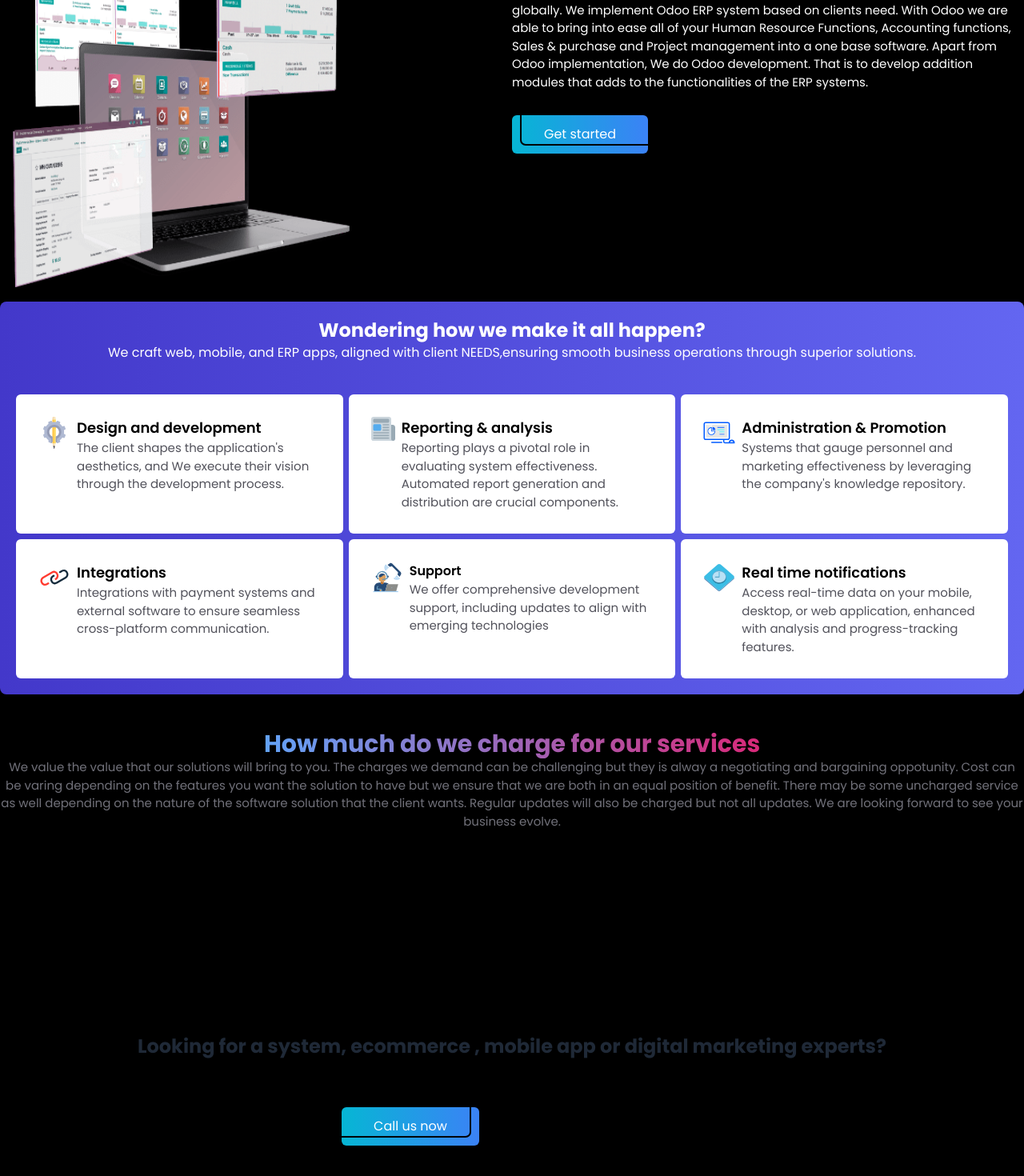
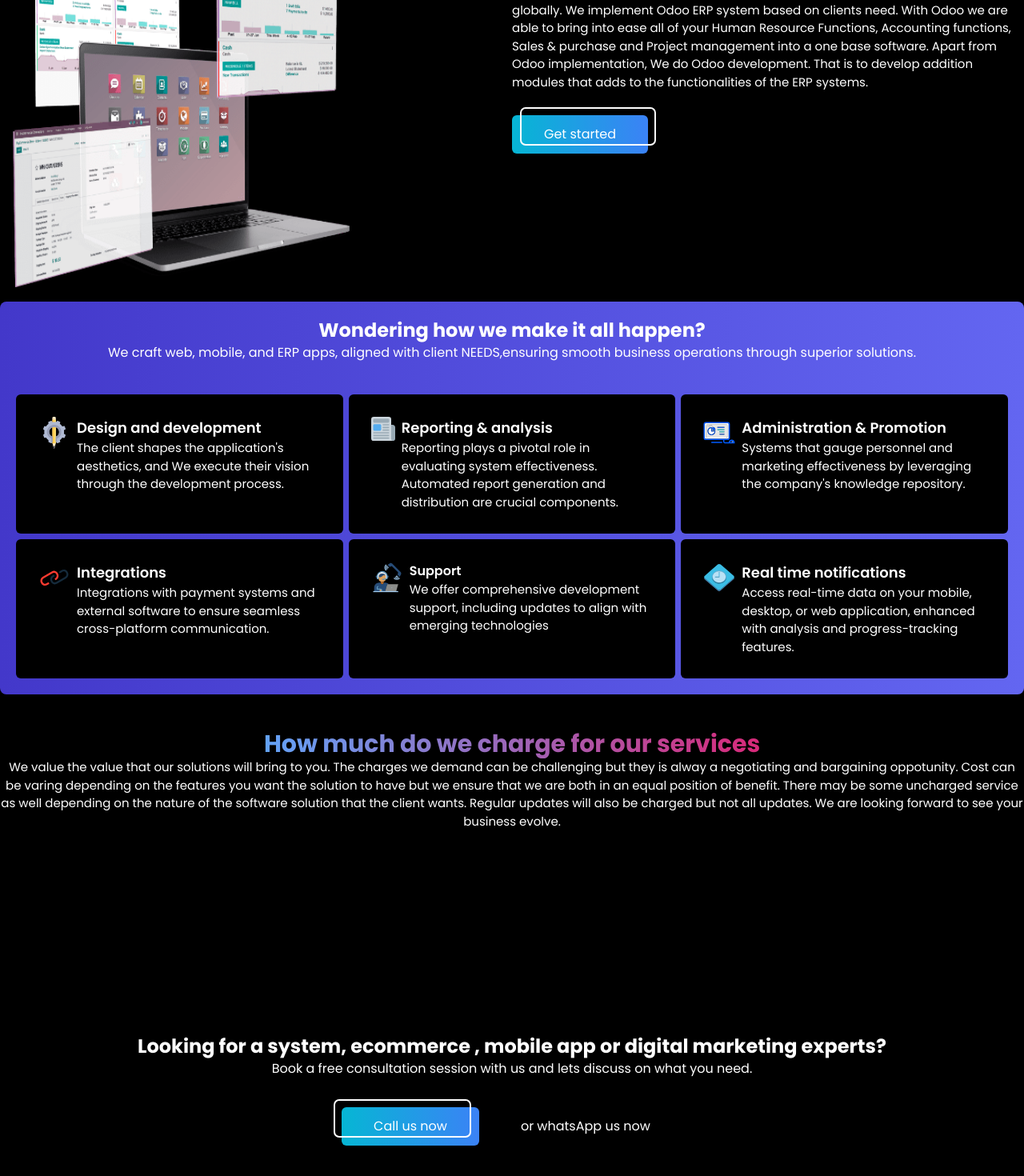
Before and after one commit to Arthur-Smart/Exquitech-Design-Africa, a Next.js app: page / in a window 1280 px wide. Shown: the part 2532-4002 px from the top of the page at 80% size. Built offline with nearby package versions, Linux system fonts and the light colour scheme.

Commit message:
dark mode set up

```diff
--- a/src/app/globals.css
+++ b/src/app/globals.css
@@ -112,12 +112,40 @@ transition: all ease-in .2s;
         border-radius: 7px;
 }
 
+.odoo__btn__dark {
+    position: relative;
+}
+
+.odoo__btn__dark::before {
+    content: "";
+    position: absolute;
+    top: -10px;
+    right: -10px;
+    border: 2px solid white;
+    width: 100%;
+    height: 100%;
+    border-radius: 7px;
+    transition: all ease-in .2s;
+}
+
+.odoo__btn__dark:hover.odoo__btn__dark::before {
+    content: "";
+    position: absolute;
+    top: 0px;
+    right: 0px;
+    border: 2px solid white;
+    width: 100%;
+    height: 100%;
+    border-radius: 7px;
+}
+
 .processes__wrapper{
     width: 100%;
         display: grid;
         grid-template-columns: repeat(auto-fit, minmax(330px, 1fr));
         grid-gap: 7px;
 }
+
 
 .call__contact__btn{
     position: relative;
@@ -160,6 +188,33 @@ transition: all ease-in .2s;
     border-radius: 7px;
 }
 
+.call__us__btn__dark {
+    position: relative;
+}
+
+.call__us__btn__dark::before {
+    content: "";
+    position: absolute;
+    top: -10px;
+    left: -10px;
+    border: 2px solid white;
+    width: 100%;
+    height: 100%;
+    border-radius: 7px;
+    transition: all ease-in .2s;
+}
+
+.call__us__btn__dark:hover.call__us__btn__dark::before {
+    content: "";
+    position: absolute;
+    top: 0px;
+    left: 0px;
+    border: 2px solid white;
+    width: 100%;
+    height: 100%;
+    border-radius: 7px;
+}
+
 .whatsapp__btn:hover{
 border:1px solid gray;
 transition: all ease-in .3s;
--- a/src/app/page.tsx
+++ b/src/app/page.tsx
@@ -384,7 +384,13 @@ export default function Home() {
               develop addition modules that adds to the functionalities of the
               ERP systems.
             </p>
-            <button className="odoo__btn mt-[30px] py-3 px-10 mt-2 rounded-md bg-gradient-to-r from-cyan-500 to-blue-500 text-white">
+            <button
+              className={
+                state.isDarkMode == true
+                  ? "odoo__btn__dark mt-[30px] py-3 px-10 mt-2 rounded-md bg-gradient-to-r from-cyan-500 to-blue-500 text-white"
+                  : "odoo__btn mt-[30px] py-3 px-10 mt-2 rounded-md bg-gradient-to-r from-cyan-500 to-blue-500 text-white"
+              }
+            >
               Get started
             </button>
           </div>
@@ -399,7 +405,13 @@ export default function Home() {
           smooth business operations through superior solutions.
         </p>
         <div className="processes__wrapper mt-10">
-          <div className="process__wrapper flex items-start bg-white p-7 flex rounded-md">
+          <div
+            className={
+              state.isDarkMode == true
+                ? "process__wrapper flex items-start bg-black text-white p-7 flex rounded-md"
+                : "process__wrapper flex items-start bg-white p-7 flex rounded-md"
+            }
+          >
             <Image
               src={DESIGNICON}
               alt="Design and development"
@@ -408,13 +420,25 @@ export default function Home() {
             />
             <div className="ml-2">
               <h1 className="font-semibold text-lg">Design and development</h1>
-              <p className="text-[15px] text-zinc-600">
+              <p
+                className={
+                  state.isDarkMode == true
+                    ? "text-[15px] text-white"
+                    : "text-[15px] text-zinc-600"
+                }
+              >
                 The client shapes the application's aesthetics, and We execute
                 their vision through the development process.
               </p>
             </div>
           </div>
-          <div className="process__wrapper items-start flex bg-white p-7 flex rounded-md">
+          <div
+            className={
+              state.isDarkMode == true
+                ? "process__wrapper flex items-start bg-black text-white p-7 flex rounded-md"
+                : "process__wrapper flex items-start bg-white p-7 flex rounded-md"
+            }
+          >
             <Image
               src={REPORTICON}
               alt="Design and development"
@@ -423,14 +447,26 @@ export default function Home() {
             />
             <div className="ml-2">
               <h1 className="font-semibold text-lg">Reporting & analysis</h1>
-              <p className="text-[15px] text-zinc-600">
+              <p
+                className={
+                  state.isDarkMode == true
+                    ? "text-[15px] text-white"
+                    : "text-[15px] text-zinc-600"
+                }
+              >
                 Reporting plays a pivotal role in evaluating system
                 effectiveness. Automated report generation and distribution are
                 crucial components.
               </p>
             </div>
           </div>
-          <div className="process__wrapper flex items-start bg-white p-7 flex rounded-md">
+          <div
+            className={
+              state.isDarkMode == true
+                ? "process__wrapper flex items-start bg-black text-white p-7 flex rounded-md"
+                : "process__wrapper flex items-start bg-white p-7 flex rounded-md"
+            }
+          >
             <Image
               src={MANAGEICON}
               alt="Design and development"
@@ -441,13 +477,25 @@ export default function Home() {
               <h1 className="font-semibold text-lg">
                 Administration & Promotion
               </h1>
-              <p className="text-[15px] text-zinc-600">
+              <p
+                className={
+                  state.isDarkMode == true
+                    ? "text-[15px] text-white"
+                    : "text-[15px] text-zinc-600"
+                }
+              >
                 Systems that gauge personnel and marketing effectiveness by
                 leveraging the company's knowledge repository.
               </p>
             </div>
           </div>
-          <div className="process__wrapper flex items-start bg-white p-7 flex rounded-md">
+          <div
+            className={
+              state.isDarkMode == true
+                ? "process__wrapper flex items-start bg-black text-white p-7 flex rounded-md"
+                : "process__wrapper flex items-start bg-white p-7 flex rounded-md"
+            }
+          >
             <Image
               src={INTERGRATIONS}
               alt="Design and development"
@@ -456,13 +504,25 @@ export default function Home() {
             />
             <div className="ml-2">
               <h1 className="font-semibold text-lg">Integrations</h1>
-              <p className="text-[15px] text-zinc-600">
+              <p
+                className={
+                  state.isDarkMode == true
+                    ? "text-[15px] text-white"
+                    : "text-[15px] text-zinc-600"
+                }
+              >
                 Integrations with payment systems and external software to
                 ensure seamless cross-platform communication.
               </p>
             </div>
           </div>
-          <div className="process__wrapper flex items-start bg-white p-7 flex rounded-md">
+          <div
+            className={
+              state.isDarkMode == true
+                ? "process__wrapper flex items-start bg-black text-white p-7 flex rounded-md"
+                : "process__wrapper flex items-start bg-white p-7 flex rounded-md"
+            }
+          >
             <Image
               src={SUPPORTICON}
               alt="Design and development"
@@ -471,13 +531,25 @@ export default function Home() {
             />
             <div className="ml-2">
               <h1 className="font-semibold text-gl">Support</h1>
-              <p className="text-[15px] text-zinc-600">
+              <p
+                className={
+                  state.isDarkMode == true
+                    ? "text-[15px] text-white"
+                    : "text-[15px] text-zinc-600"
+                }
+              >
                 We offer comprehensive development support, including updates to
                 align with emerging technologies
               </p>
             </div>
           </div>
-          <div className="process__wrapper flex items-start items-top bg-white p-7 flex rounded-md">
+          <div
+            className={
+              state.isDarkMode == true
+                ? "process__wrapper flex items-start bg-black text-white p-7 flex rounded-md"
+                : "process__wrapper flex items-start bg-white p-7 flex rounded-md"
+            }
+          >
             <Image
               src={TIMEICON}
               alt="Design and development"
@@ -486,7 +558,13 @@ export default function Home() {
             />
             <div className="ml-2">
               <h1 className="font-semibold text-lg">Real time notifications</h1>
-              <p className="text-[15px] text-zinc-600">
+              <p
+                className={
+                  state.isDarkMode == true
+                    ? "text-[15px] text-white"
+                    : "text-[15px] text-zinc-600"
+                }
+              >
                 Access real-time data on your mobile, desktop, or web
                 application, enhanced with analysis and progress-tracking
                 features.
@@ -500,7 +578,13 @@ export default function Home() {
           {" "}
           How much do we charge for our services
         </h1>
-        <p className="text-center text-zinc-500 text-[15px]">
+        <p
+          className={
+            state.isDarkMode
+              ? "text-center text-white text-[15px]"
+              : "text-center text-zinc-500 text-[15px]"
+          }
+        >
           We value the value that our solutions will bring to you. The charges
           we demand can be challenging but they is alway a negotiating and
           bargaining oppotunity. Cost can be varing depending on the features
@@ -512,21 +596,39 @@ export default function Home() {
         </p>
       </section>
       <section className="call__contact__btn container flex flex-col items-center justify-center">
-        <h1 className="font-bold text-2xl text-gray-800">
+        <h1
+          className={
+            state.isDarkMode == true
+              ? "font-bold text-2xl text-white"
+              : "font-bold text-2xl text-gray-800"
+          }
+        >
           Looking for a system, ecommerce , mobile app or digital marketing
           experts?
         </h1>
-        <p>
+        <p className={state.isDarkMode == true ? "text-white" : ""}>
           Book a free consultation session with us and lets discuss on what you
           need.
         </p>
         <div className="flex mt-7">
           <a href="#">
-            <button className="call__us__btn py-3 px-10 mt-2 rounded-md bg-gradient-to-r from-cyan-500 to-blue-500 text-white border-blue-500 button-border">
+            <button
+              className={
+                state.isDarkMode == true
+                  ? "call__us__btn__dark py-3 px-10 mt-2 rounded-md bg-gradient-to-r from-cyan-500 to-blue-500 text-white border-blue-500 button-border"
+                  : "call__us__btn py-3 px-10 mt-2 rounded-md bg-gradient-to-r from-cyan-500 to-blue-500 text-white border-blue-500 button-border"
+              }
+            >
               Call us now
             </button>
           </a>
-          <button className="py-3 px-10 mt-2 rounded-md whatsapp__btn ml-3">
+          <button
+            className={
+              state.isDarkMode
+                ? "py-3 px-10 mt-2 rounded-md whatsapp__btn ml-3 text-white"
+                : "py-3 px-10 mt-2 rounded-md whatsapp__btn ml-3"
+            }
+          >
             or whatsApp us now
           </button>
         </div>
```
